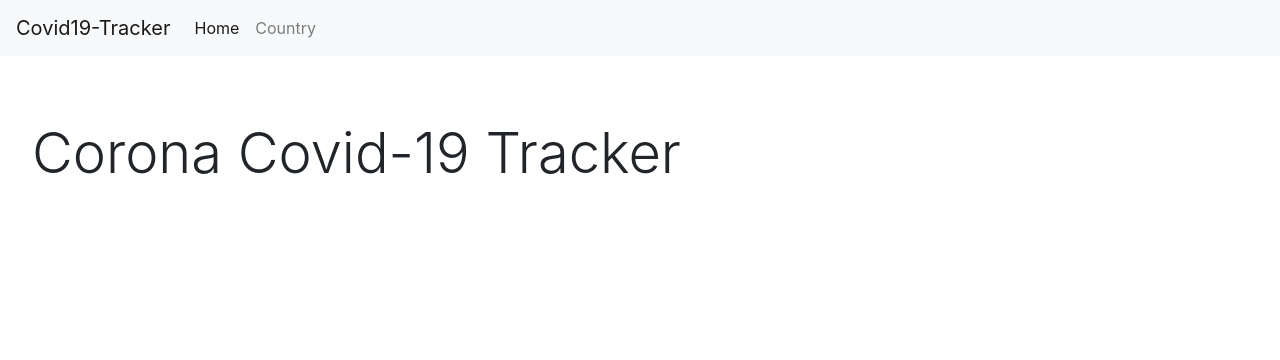
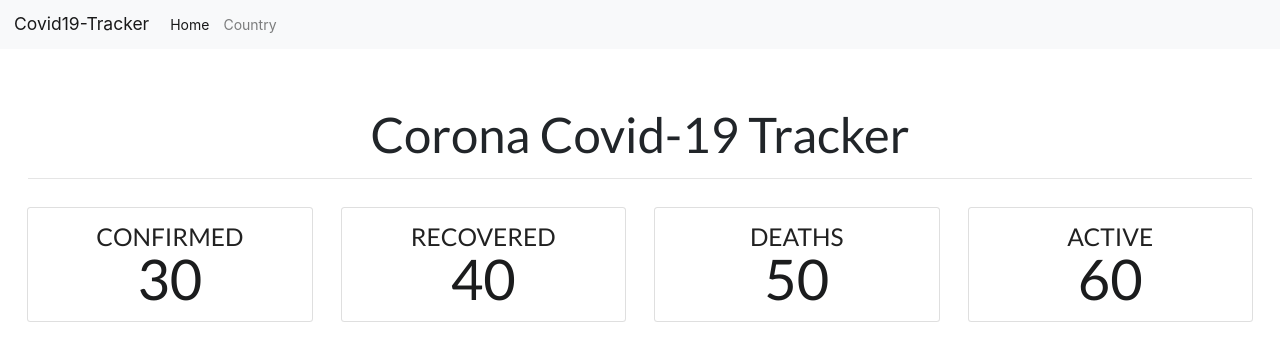
Before and after one commit to GopiProvility/covid-19-tracker, an Angular app: page /home in a window 1280 px wide. Shown: the top 360 px of the page. Built offline with nearby package versions, Linux system fonts and the light colour scheme; no server answers.

Commit message:
implement dashboard component

```diff
--- a/src/app/app.module.ts
+++ b/src/app/app.module.ts
@@ -7,13 +7,15 @@ import { AppComponent } from './app.component';
 import { NavBarComponent } from './components/nav-bar/nav-bar.component';
 import { HomeComponent } from './components/home/home.component';
 import { CountryComponent } from './components/country/country.component';
+import { DashboardCardComponent } from './components/dashboard-card/dashboard-card.component';
 
 @NgModule({
   declarations: [
     AppComponent,
     NavBarComponent,
     HomeComponent,
-    CountryComponent
+    CountryComponent,
+    DashboardCardComponent
   ],
   imports: [
     BrowserModule,
--- a/src/app/components/country/country.component.html
+++ b/src/app/components/country/country.component.html
@@ -1 +1,19 @@
-<p>country works!</p>
+<div class="jumbotron bg-white text-center ">
+  <h1 class="display-4">Corona Covid-19 Tracker Country Wise</h1>
+<hr>
+
+
+<div class="mx-auto">
+  <div class="form-group col-lg-5 mx-auto">
+    <label for="country">Select Country</label>
+    <select name="" id="country" class="form-control">
+      <option value="">Select Country</option>
+      <option value="con" *ngFor="let con of countries">{{con}} </option>
+    </select>
+    </div>
+</div>
+
+<app-dashboard-card [totalCoronaCasesInfo]='totalCoronaCasesInfo'> </app-dashboard-card>
+
+
+</div>
--- a/src/app/components/country/country.component.ts
+++ b/src/app/components/country/country.component.ts
@@ -1,4 +1,5 @@
 import { Component, OnInit } from '@angular/core';
+import { TotalCoronaCasesInfo } from '../model/totalcorona-casses';
 
 @Component({
   selector: 'app-country',
@@ -7,6 +8,13 @@ import { Component, OnInit } from '@angular/core';
 })
 export class CountryComponent implements OnInit {
 
+  countries:string[] = ["India","Srilanks","Pak","Sa","Sigapore"]
+  totalCoronaCasesInfo:TotalCoronaCasesInfo={
+    totalConfirmed:3,
+    totalRecovered: 4,
+    totalDeaths:5,
+    totalActive:6
+  }
   constructor() { }
 
   ngOnInit(): void {
--- /dev/null
+++ b/src/app/components/dashboard-card/dashboard-card.component.html
@@ -0,0 +1,48 @@
+<div class="row">
+  <div class="card col  p-3 m-3">
+    <div class="ui statistic">
+      <div class="label">
+       <h3>Confirmed</h3>
+      </div>
+      <div class="value">
+        {{totalCoronaCasesInfo.totalConfirmed}}
+      </div>
+    </div>
+
+  </div>
+  <div class="card col  p-3 m-3">
+    <div class="ui statistic">
+      <div class="label">
+       <h3> Recovered</h3>
+      </div>
+      <div class="value">
+        {{totalCoronaCasesInfo.totalRecovered}}
+      </div>
+    </div>
+
+  </div>
+  <div class="card col p-3 m-3">
+    <div class="ui statistic">
+      <div class="label">
+        <h3>Deaths</h3>
+      </div>
+      <div class="value">
+        {{totalCoronaCasesInfo.totalDeaths}}
+      </div>
+    </div>
+
+  </div>
+
+  <div class="card col p-3 m-3">
+    <div class="ui statistic">
+      <div class="label">
+        <h3>Active</h3>
+      </div>
+      <div class="value">
+        {{totalCoronaCasesInfo.totalActive}}
+      </div>
+    </div>
+
+  </div>
+
+  </div>
--- /dev/null
+++ b/src/app/components/dashboard-card/dashboard-card.component.ts
@@ -0,0 +1,19 @@
+import { Component, OnInit, Input } from '@angular/core';
+import { TotalCoronaCasesInfo } from '../model/totalcorona-casses';
+
+@Component({
+  selector: 'app-dashboard-card',
+  templateUrl: './dashboard-card.component.html',
+  styleUrls: ['./dashboard-card.component.css']
+})
+export class DashboardCardComponent implements OnInit {
+
+  @Input('totalCoronaCasesInfo')
+  totalCoronaCasesInfo:TotalCoronaCasesInfo;
+
+  constructor() { }
+
+  ngOnInit(): void {
+  }
+
+}
--- a/src/app/components/home/home.component.html
+++ b/src/app/components/home/home.component.html
@@ -1,4 +1,7 @@
-<div class="jumbotron bg-white ">
+<div class="jumbotron bg-white text-center">
   <h1 class="display-4">Corona Covid-19 Tracker</h1>
+  <hr>
+
+  <app-dashboard-card [totalCoronaCasesInfo]='totalCoronaCasesInfo'> </app-dashboard-card>
 
 </div>
--- a/src/app/components/home/home.component.ts
+++ b/src/app/components/home/home.component.ts
@@ -1,5 +1,6 @@
 import {Component, OnInit} from '@angular/core';
 import {GlobalCoronaServiceService} from '../../service/global-corona-service.service';
+import { TotalCoronaCasesInfo } from '../model/totalcorona-casses';
 
 @Component({
   selector: 'app-home',
@@ -8,6 +9,12 @@ import {GlobalCoronaServiceService} from '../../service/global-corona-service.se
 })
 export class HomeComponent implements OnInit {
 
+  totalCoronaCasesInfo:TotalCoronaCasesInfo={
+    totalConfirmed:30,
+    totalRecovered: 40,
+    totalDeaths:50,
+    totalActive:60
+  }
   constructor(private  globalCoronaServiceService: GlobalCoronaServiceService) {
   }
 
--- /dev/null
+++ b/src/app/components/model/totalcorona-casses.ts
@@ -0,0 +1,7 @@
+export interface TotalCoronaCasesInfo{
+  totalConfirmed:number,
+  totalRecovered:number,
+  totalDeaths:number,
+  totalActive:number
+
+}
--- a/src/app/service/global-corona-service.service.ts
+++ b/src/app/service/global-corona-service.service.ts
@@ -1,5 +1,6 @@
 import {Injectable} from '@angular/core';
 import {HttpClient} from '@angular/common/http';
+import {map} from 'rxjs/operators';
 
 @Injectable({
   providedIn: 'root'
@@ -11,6 +12,13 @@ export class GlobalCoronaServiceService {
   }
 
   getGlobalCoronaData() {
-    return this.http.get(this.globalCoronaDataUrl, {responseType: 'text'});
+    return this.http.get(this.globalCoronaDataUrl, {responseType: 'text'}).pipe(
+      map(result => {
+        let rows = result.split('\n');
+        rows.forEach(row => {
+          let cols = row.split('/,(?=\S)/');
+          console.log(cols);
+        });
+      }));
   }
 }
--- a/src/index.html
+++ b/src/index.html
@@ -6,6 +6,8 @@
   <base href="/">
   <meta name="viewport" content="width=device-width, initial-scale=1">
   <link rel="icon" type="image/x-icon" href="favicon.ico">
+  <link rel="stylesheet" href="https://cdnjs.cloudflare.com/ajax/libs/semantic-ui/2.2.13/semantic.min.css">
+
 </head>
 <body>
   <app-root></app-root>
```
Also changed, not shown: src/app/components/dashboard-card/dashboard-card.component.css (added), 1 other file (tests, documents, lock files or other folders).
